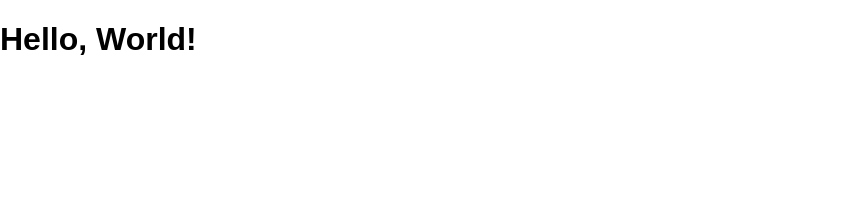
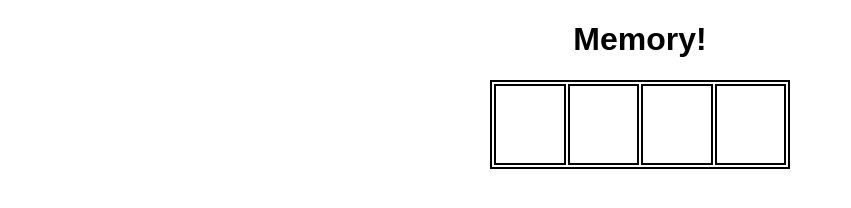
Before and after one commit to lizthrilla/memory, a React app: page / in a window 1280 px wide. Shown: the whole page, without its empty margins (0-851 px from the left). Built offline with nearby package versions, Linux system fonts and the light colour scheme; some packages are replaced by stand-ins of ours.

Commit message:
fucked up

```diff
--- a/src/components/App.js
+++ b/src/components/App.js
@@ -2,11 +2,26 @@ import React, { Component } from 'react'
 
 class App extends Component {
 
+  faces = ['👹', '😱']
+// faces = ['👹', '😱']
+// matched = []
+// picks = []
   render () {
     return <div>
-      <h1>Hello, World!</h1>
+      <h1>Memory!</h1>
+      <table>
+        <tbody>
+          <tr>
+            <td />
+            <td />
+            <td />
+            <td />
+          </tr>
+        </tbody>
+      </table>
     </div>
   }
 }
 
 export default App
+// https://gist.github.com/ambethia/e9bd1760f78fe36dcd7e03a1c2a4edc1
--- a/src/styles/screen.scss
+++ b/src/styles/screen.scss
@@ -9,6 +9,25 @@ html {
 
 body {
   @include font-smoothing(on);
+
   margin: 0;
   font: $base-text-size / 1 $base-font-family;
+  display: flex;
+  flex-direction: column;
+  align-items: center;
+  text-align: center;
+
+  table {
+    border: 2px solid black;
+    width: 300px;
+
+    td {
+      border: 2px solid black;
+      height: 75px;
+    }
+  }
 }
+
+#root {
+  min-height: 100%;
+}
```
Also changed, not shown: src/cats.json (added, +14 -0 lines), src/components/card.js (added, +10 -0 lines), grumyGizmo.jpg (added), sadGadget.jpg (added).
